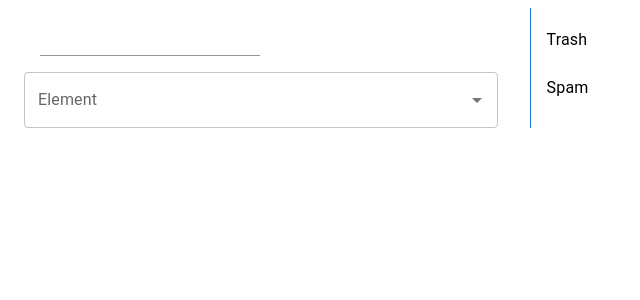
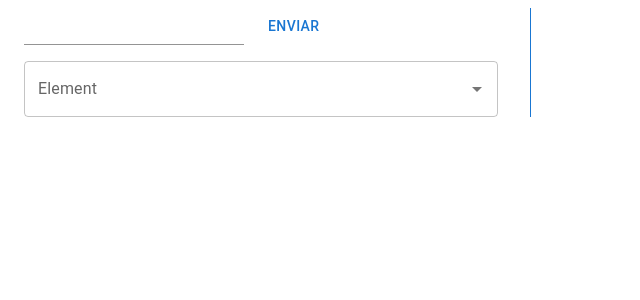
Before and after one commit to Juanlu1995/redux-tutorial, a React (Create React App) app: page / in a window 1280 px wide. Shown: the top 300 px of the page, without its empty margins (0-640 px from the left). Built offline with nearby package versions, Linux system fonts and the light colour scheme.

Commit message:
4 files modified, 2 added

```diff
--- /dev/null
+++ b/components/ListItem/index.tsx
@@ -0,0 +1,21 @@
+import React from 'react';
+import ListItem from '@mui/material/ListItem';
+import ListItemButton from '@mui/material/ListItemButton';
+import ListItemText from '@mui/material/ListItemText';
+
+interface Props {
+  readonly item: string;
+  readonly key: string;
+}
+
+const ListItemComponent = ({ item, key }: Props) => {
+  return (
+    <ListItem disablePadding key={key}>
+      <ListItemButton>
+        <ListItemText primary={item} />
+      </ListItemButton>
+    </ListItem>
+  );
+};
+
+export default ListItemComponent;
--- a/containers/List/ElementsList/index.tsx
+++ b/containers/List/ElementsList/index.tsx
@@ -1,22 +1,16 @@
 import React from 'react';
 import List from '@mui/material/List';
-import ListItem from '@mui/material/ListItem';
-import ListItemButton from '@mui/material/ListItemButton';
-import ListItemText from '@mui/material/ListItemText';
+import { useSelector } from 'react-redux';
+import { RootState } from '../../rootReducer';
+import ListItemComponent from '../../../components/ListItem';
 
 const ElementsList = () => {
+  const list = useSelector((state: RootState) => state.list.list);
   return (
     <List sx={{ borderLeft: 1, borderColor: 'primary.main' }}>
-      <ListItem disablePadding>
-        <ListItemButton>
-          <ListItemText primary="Trash" />
-        </ListItemButton>
-      </ListItem>
-      <ListItem disablePadding>
-        <ListItemButton component="a" href="#simple-list">
-          <ListItemText primary="Spam" />
-        </ListItemButton>
-      </ListItem>
+      {list.map((item) => (
+        <ListItemComponent item={item.name} key={item.id} />
+      ))}
     </List>
   );
 };
--- a/containers/List/Inputs/AddInput.tsx
+++ b/containers/List/Inputs/AddInput.tsx
@@ -1,7 +1,24 @@
-import { Input } from '@mui/material';
+import { Button, Input, Stack } from '@mui/material';
+import React, { FormEvent, useRef } from 'react';
+import { useDispatch } from 'react-redux';
+import { addToList } from '../../List/actions';
 
 const AddInput = () => {
-  return <Input sx={{ m: 2 }} />;
+  const dispatch = useDispatch();
+  const inputRef = useRef(null);
+  const handleSubmit = (event: FormEvent) => {
+    event.preventDefault();
+    dispatch(addToList(inputRef.current.value));
+  };
+
+  return (
+    <form onSubmit={handleSubmit}>
+      <Stack direction="row" spacing={2}>
+        <Input sx={{ m: 2 }} id="add" name="add" inputRef={inputRef} />
+        <Button type="submit">Enviar</Button>
+      </Stack>
+    </form>
+  );
 };
 
 export default AddInput;
--- a/containers/List/actions.ts
+++ b/containers/List/actions.ts
@@ -1,4 +1,5 @@
-import { action } from 'typesafe-actions/dist/action';
+import { action } from 'typesafe-actions';
+import { ActionTypes } from '../List/constants';
 
 export const addToList = (element: string) =>
   action(ActionTypes.ADD_TO_LIST, element);
--- a/containers/List/types.ts
+++ b/containers/List/types.ts
@@ -1,4 +1,5 @@
 import { ActionType } from 'typesafe-actions';
+import { Item } from '../../types';
 import * as actions from './actions';
 
 export type ListActions = ActionType<typeof actions>;
@@ -6,8 +7,3 @@ export type ListActions = ActionType<typeof actions>;
 export interface ListState {
   list: Item[];
 }
-
-interface Item {
-  readonly id: string;
-  readonly name: string;
-}
--- /dev/null
+++ b/types.ts
@@ -0,0 +1,4 @@
+export interface Item {
+  readonly id: string;
+  readonly name: string;
+}
```
